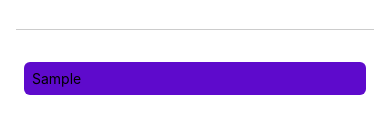
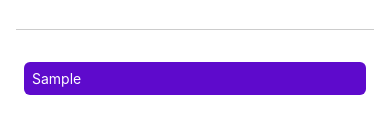
Before and after one commit to kingshokdtt/project657, a React Native app: screen / in a window 390 px wide. Both pictures are taken after typing "Sample" into the empty fields and a click on the button "ADD GOAL". Shown: the part 175-308 px from the top of the page. Built offline with nearby package versions, Linux system fonts and the light colour scheme.

Commit message:
project657

```diff
--- a/App.js
+++ b/App.js
@@ -34,7 +34,7 @@ export default function App() {
       <View style={styles.goalsContainer}>
         {courseGoals.map((goal) => (
           <View key={goal} style={styles.goalItem}>
-            <Text>{goal}</Text>
+            <Text style={styles.goalText}>{goal}</Text>
           </View>
          ))}
       </View>
@@ -73,6 +73,9 @@ const styles = StyleSheet.create({
     backgroundColor: '#5e0acc',
     padding:8,
     color:'white'
+  },
+  goalText:{
+    color:'white',
   }
 
 });
```
